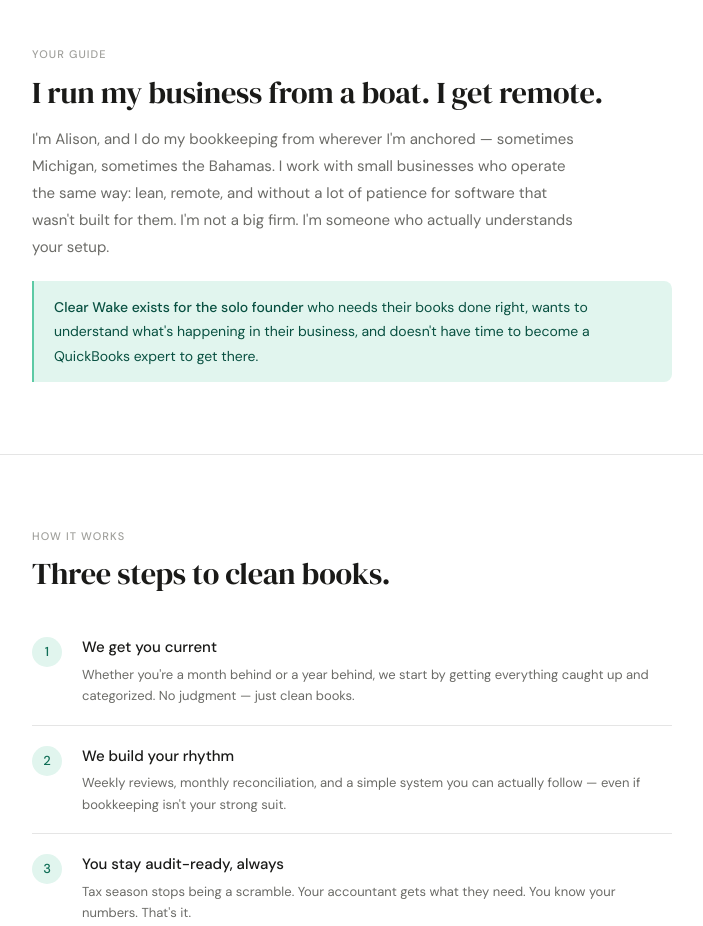
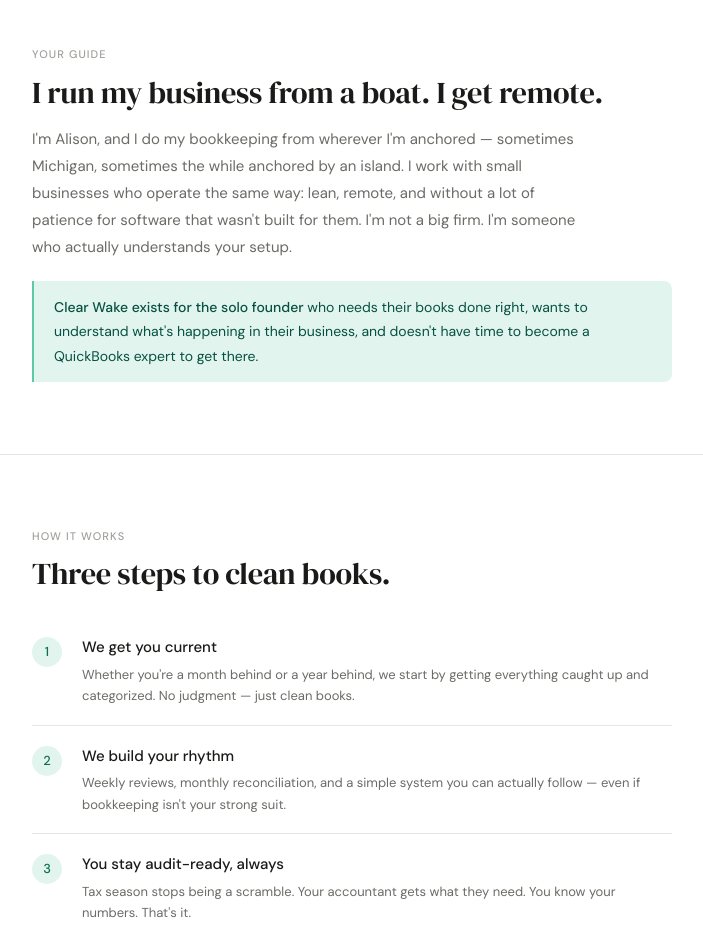
Before and after one commit to amajor/website-clear-wake-bookkeeping, a plain HTML site: page index.html in a window 1280 px wide. Shown: the part 1240-2166 px from the top of the page, without its empty margins (288-991 px from the left). Drawn offline with Linux system fonts and the light colour scheme.

Commit message:
Minor wording changes

```diff
--- a/index.html
+++ b/index.html
@@ -3,7 +3,7 @@
 <head>
 <meta charset="UTF-8">
 <meta name="viewport" content="width=device-width, initial-scale=1.0">
-<title>Clear Wake Bookkeeping — Small Business Bookkeeping, Done Remotely</title>
+<title>Clear Wake Bookkeeping — Small Business Bookkeeping, Done Wherever</title>
 <meta name="description" content="Remote bookkeeping for solo founders and small businesses. Monthly bookkeeping, catch-up services, and QuickBooks Online setup. Wherever you are.">
 <link rel="preconnect" href="https://fonts.googleapis.com">
 <link rel="preconnect" href="https://fonts.gstatic.com" crossorigin>
@@ -496,7 +496,7 @@
 <section>
   <p class="section-label">Your guide</p>
   <h2 class="section-head">I run my business from a boat. I get remote.</h2>
-  <p class="section-body">I'm Alison, and I do my bookkeeping from wherever I'm anchored — sometimes Michigan, sometimes the Bahamas. I work with small businesses who operate the same way: lean, remote, and without a lot of patience for software that wasn't built for them. I'm not a big firm. I'm someone who actually understands your setup.</p>
+  <p class="section-body">I'm Alison, and I do my bookkeeping from wherever I'm anchored — sometimes Michigan, sometimes the while anchored by an island. I work with small businesses who operate the same way: lean, remote, and without a lot of patience for software that wasn't built for them. I'm not a big firm. I'm someone who actually understands your setup.</p>
   <div class="pullquote">
     <p><strong>Clear Wake exists for the solo founder</strong> who needs their books done right, wants to understand what's happening in their business, and doesn't have time to become a QuickBooks expert to get there.</p>
   </div>
```
